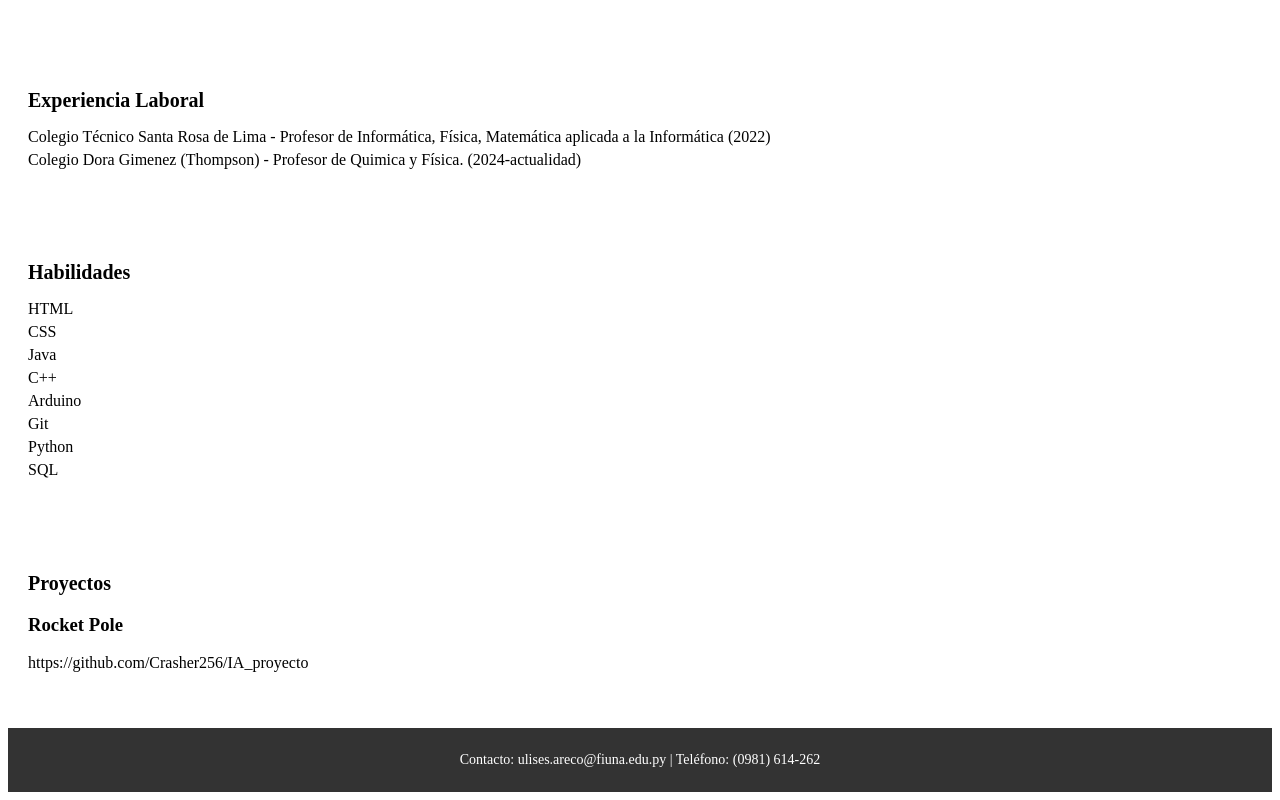
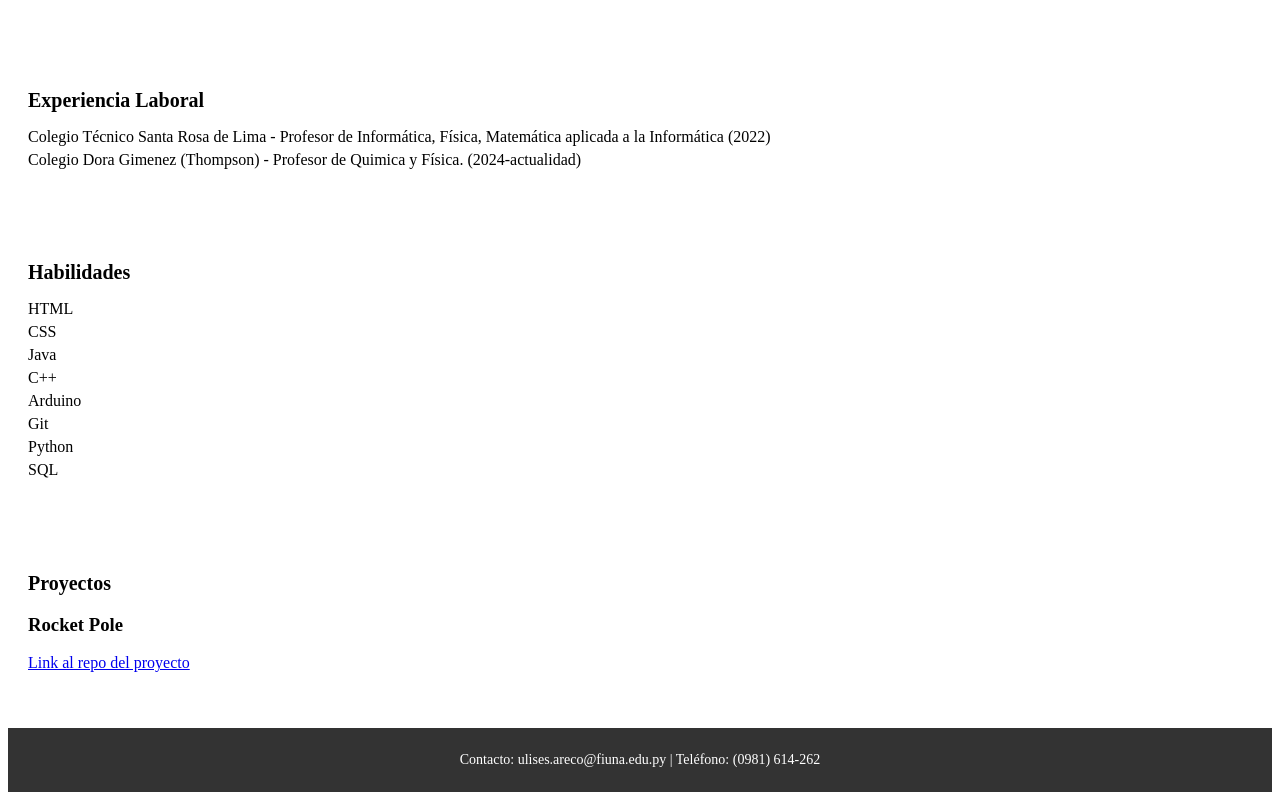
Before and after one commit to Crasher256/resume, a plain HTML site: page index.html in a window 1280 px wide. Shown: the part 388-1188 px from the top of the page. Drawn offline with Linux system fonts and the light colour scheme.

Commit message:
Update index.html

```diff
--- a/index.html
+++ b/index.html
@@ -88,7 +88,7 @@
 
 <ul>
 
-<li>https://github.com/Crasher256/IA_proyecto</li>
+<li><a href="https://github.com/Crasher256/IA_proyecto">Link al repo del proyecto</a></li>
 
 </ul>
 
```
